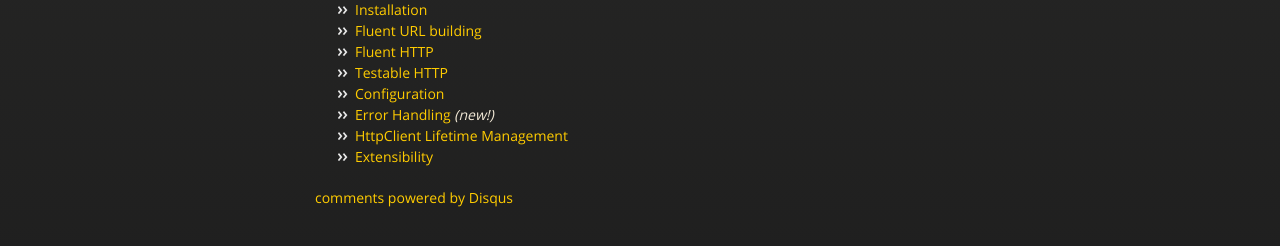
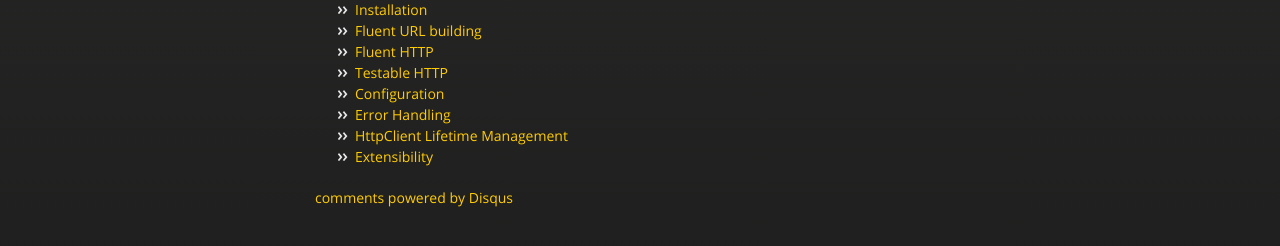
Before and after one commit to tmenier/Flurl, a Jekyll site: the page built from index.md, in a window 1280 px wide. Shown: the part 421-667 px from the top of the page. Built offline with Jekyll 4.4.1, drawn with Linux system fonts in a browser that asks for light colours; nearby versions of some CDN libraries; comment, search, counter and statistics services are not loaded.

Commit message:
that's not very new anymore

```diff
--- a/index.md
+++ b/index.md
@@ -23,6 +23,6 @@ With a discoverable API, [extensibility](extensibility) at every turn, and a nif
 - [Fluent HTTP](fluent-http)
 - [Testable HTTP](testable-http)
 - [Configuration](configuration)
-- [Error Handling](error-handling) <em>(new!)</em>
+- [Error Handling](error-handling)
 - [HttpClient Lifetime Management](client-lifetime)
 - [Extensibility](extensibility)
```
